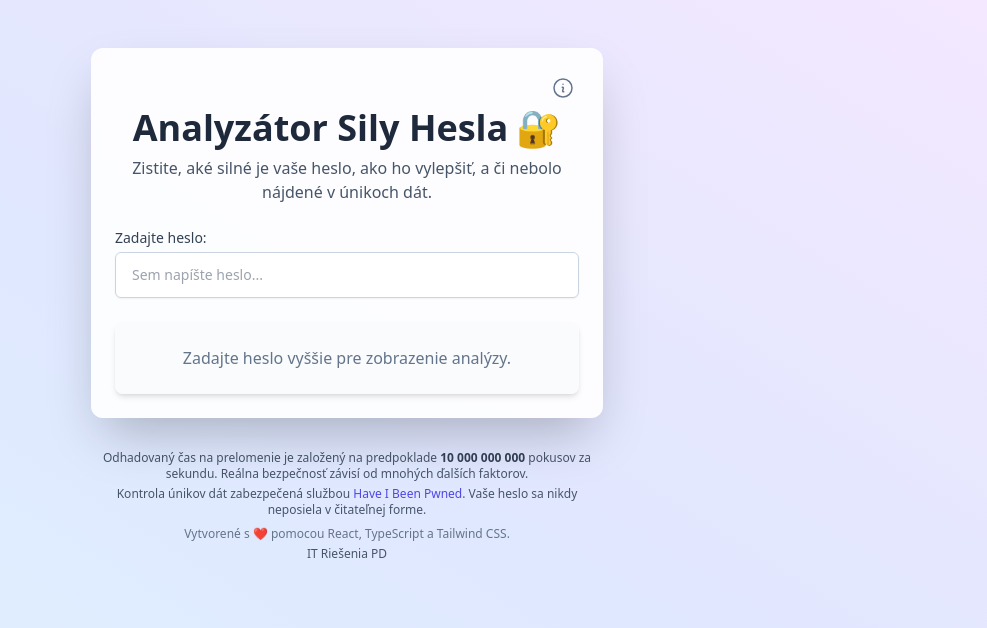
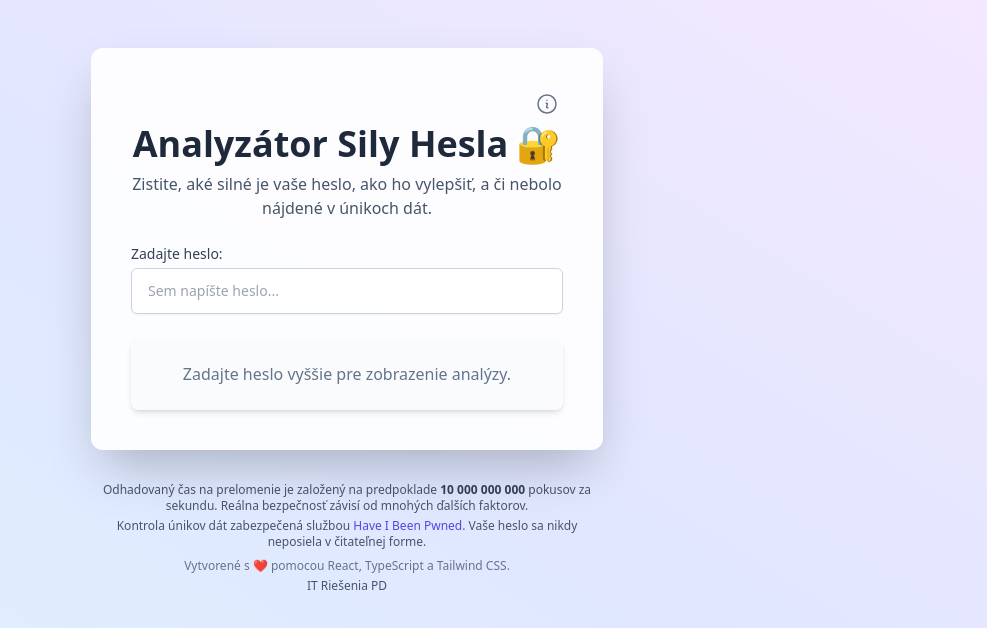
Before and after one commit to adrian-13/password-analyzer, a React (Vite) app: page / in a window 1280 px wide. Shown: the top 628 px of the page, without its empty margins (293-1280 px from the left). Built offline with nearby package versions, Linux system fonts and the light colour scheme.

Commit message:
Update App.tsx

```diff
--- a/App.tsx
+++ b/App.tsx
@@ -1,3 +1,4 @@
+
 import React, { useState, useEffect, useCallback } from 'react';
 import PasswordInput from './components/PasswordInput';
 import StrengthFeedback from './components/StrengthFeedback';
@@ -22,6 +23,7 @@ const App: React.FC = () => {
   };
 
   useEffect(() => {
+    // Always perform analysis, even for an empty string, to get initial state for StrengthFeedback
     const result = analyzePassword(password);
     setAnalysisResult(result);
   }, [password]);
@@ -73,9 +75,9 @@ const App: React.FC = () => {
   return (
     <div className="min-h-screen flex flex-col items-center justify-start p-4 bg-gradient-to-tr from-sky-100 via-indigo-100 to-purple-100 selection:bg-indigo-500 selection:text-white">
       <div className="w-full max-w-lg space-y-8 mt-8 mb-8">
-        <div className="bg-white/90 backdrop-blur-lg shadow-2xl rounded-xl p-6 md:p-6 space-y-6">
+        <div className="bg-white/90 backdrop-blur-lg shadow-2xl rounded-xl p-6 md:p-10 space-y-6">
           <header>
-            <div className="flex justify-end mb-1">
+            <div className="flex justify-end mb-1"> {/* Changed mb-2 to mb-1 */}
                 <button
                   onClick={toggleInfoModal}
                   className="p-1 text-slate-500 hover:text-indigo-600 focus:outline-none focus:ring-2 focus:ring-indigo-500 focus:ring-offset-1 rounded-full"
```
